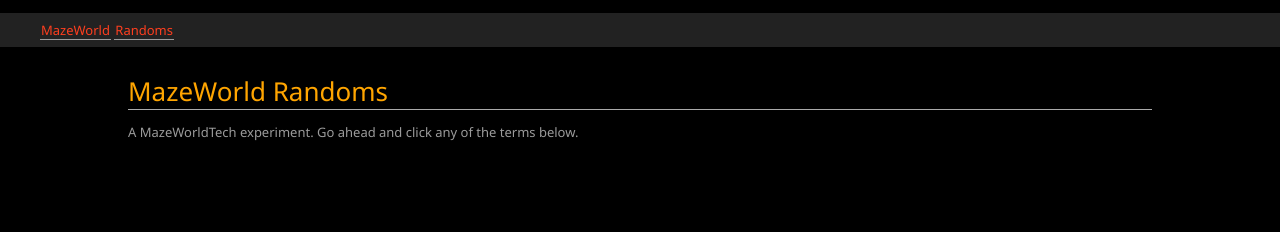
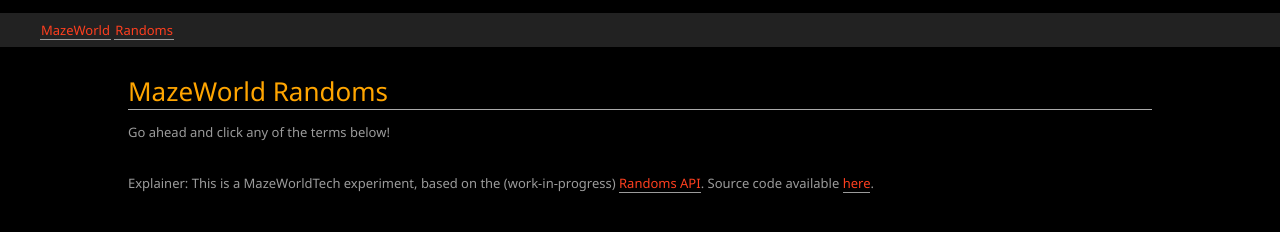
Before and after one commit to MazeWorld/mazeworld.github.io, a plain HTML site: page randoms/index.html in a window 1280 px wide. Drawn offline with Linux system fonts and the light colour scheme; no server answers.

Commit message:
A bunch of cleanup, make things a bit prettier.

```diff
--- a/randoms/index.html
+++ b/randoms/index.html
@@ -22,9 +22,15 @@
         </nav>
         <div class="mzw-main">
             <h1>MazeWorld Randoms</h1>
-            <p>A MazeWorldTech experiment.  Go ahead and click any of the terms below.</p>
+            <p>Go ahead and click any of the terms below!</p>
+
+            <!-- Actually embed our demo app. -->
             <script type="text/javascript" src="/randoms/randoms.js"></script>
             <div class="mzw-randoms-app"></div>
+
+            <p>Explainer: This is a MazeWorldTech experiment, based on the (work-in-progress) <a href="https://github.com/MazeWorld/MzW-Randoms-API">Randoms API</a>.
+                Source code available <a href="https://github.com/MazeWorld/mazeworld.github.io/blob/master/randoms/randoms.js">here</a>.
+            </p>
         </div>
         <footer></footer>
     </body>
--- a/randoms/randoms.js
+++ b/randoms/randoms.js
@@ -1,3 +1,5 @@
+// Automatically instantiates itself based on a class name of mzw-randoms-app.
+// i.e. insert <div class="mzw-randoms-app"></div>
 function MazeWorldRandoms(app) {
 
     // Context.
```
